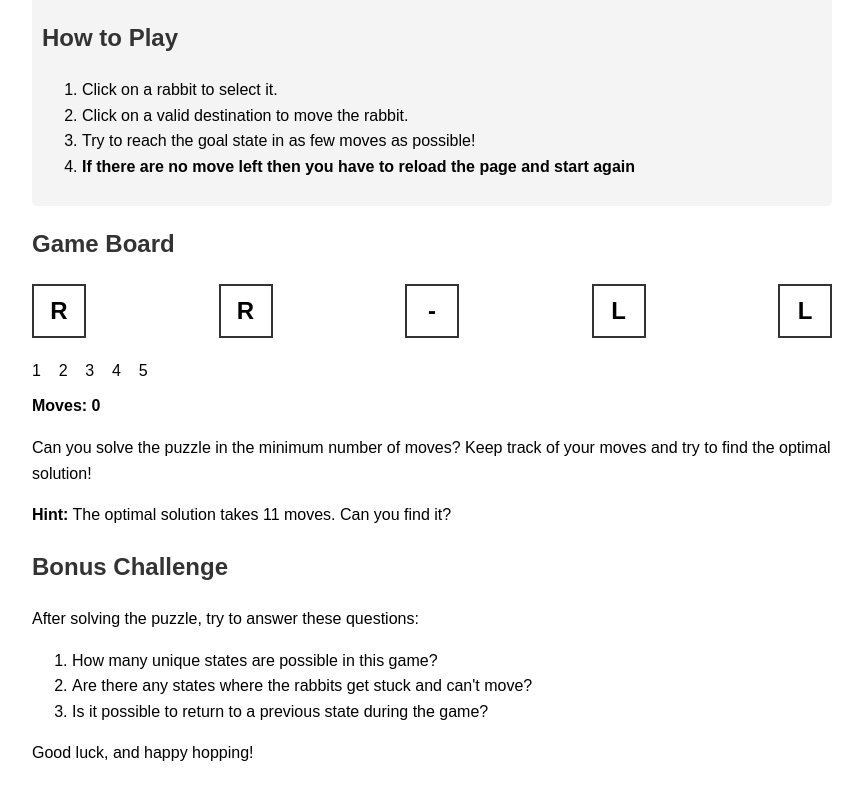
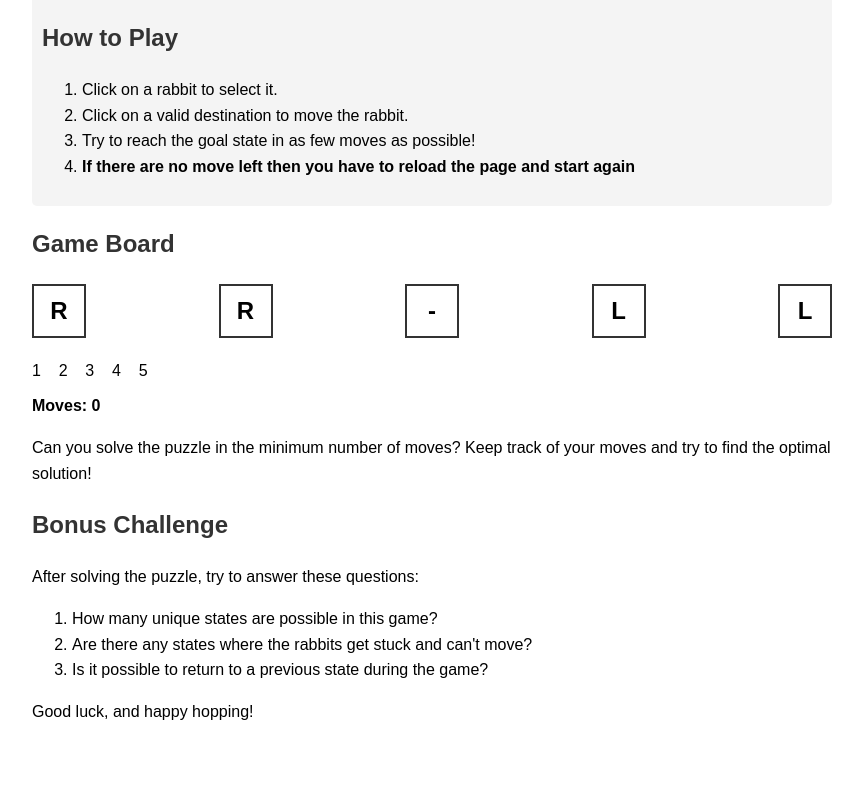
Before and after one commit to Hitesh-Binjrawat/Blogs, a plain HTML site: page rabbit_game.html in a window 1280 px wide. Shown: the part 800-1600 px from the top of the page, without its empty margins (208-1071 px from the left). After the commit the page ends 1560 px from the top, so only its background shows below. Drawn offline with Linux system fonts and the light colour scheme.

Commit message:
Update rabbit_game.html

```diff
--- a/rabbit_game.html
+++ b/rabbit_game.html
@@ -1,109 +1,3 @@
-<!-- <!DOCTYPE html>
-<html lang="en">
-<head>
-    <meta charset="UTF-8">
-    <meta name="viewport" content="width=device-width, initial-scale=1.0">
-    <title>The Great Rabbit Hop Challenge</title>
-    <style>
-        body {
-            font-family: Arial, sans-serif;
-            line-height: 1.6;
-            margin: 0 auto;
-            max-width: 800px;
-            padding: 20px;
-        }
-        h1, h2 {
-            color: #333;
-        }
-        .game-board {
-            display: flex;
-            justify-content: space-between;
-            margin: 20px 0;
-        }
-        .position {
-            border: 2px solid #333;
-            width: 50px;
-            height: 50px;
-            display: flex;
-            justify-content: center;
-            align-items: center;
-            font-size: 24px;
-            font-weight: bold;
-        }
-        .rules, .how-to-play {
-            background-color: #f4f4f4;
-            padding: 10px;
-            border-radius: 5px;
-        }
-    </style>
-</head>
-<body>
-    <h1>The Great Rabbit Hop Challenge</h1>
-
-    <p>Welcome to the Great Rabbit Hop Challenge! Can you help two groups of rabbits cross paths without colliding?</p>
-
-    <h2>Game Setup</h2>
-    <ul>
-        <li>The game board is a path with 5 positions.</li>
-        <li>Two rabbits start on the left (RR) and two on the right (LL).</li>
-        <li>The middle position is empty (-).</li>
-        <li>Starting position: (RR-LL)</li>
-    </ul>
-
-    <div class="rules">
-        <h2>Rules</h2>
-        <ol>
-            <li>Rabbits can only move forward.</li>
-            <li>A rabbit can hop to an adjacent empty spot.</li>
-            <li>A rabbit can jump over one other rabbit to an empty spot.</li>
-            <li>No other long jumps are allowed.</li>
-            <li>The goal is to swap the rabbits' positions: (LL-RR)</li>
-        </ol>
-    </div>
-
-    <div class="how-to-play">
-        <h2>How to Play</h2>
-        <ol>
-            <li>Click on a rabbit to select it.</li>
-            <li>Click on a valid destination to move the rabbit.</li>
-            <li>Try to reach the goal state in as few moves as possible!</li>
-        </ol>
-    </div>
-
-    <h2>Game Board</h2>
-    <div class="game-board">
-        <div class="position">R</div>
-        <div class="position">R</div>
-        <div class="position">-</div>
-        <div class="position">L</div>
-        <div class="position">L</div>
-    </div>
-    <div>1 &nbsp;&nbsp; 2 &nbsp;&nbsp; 3 &nbsp;&nbsp; 4 &nbsp;&nbsp; 5</div>
-
-    <h2>Possible Moves</h2>
-    <ul>
-        <li>2R: (R-RLL)</li>
-        <li>1R: (-RRLL)</li>
-        <li>4L: (RRL-L)</li>
-        <li>5L: (RRLL-)</li>
-    </ul>
-
-    <h2>Challenge</h2>
-    <p>Can you solve the puzzle in the minimum number of moves? Keep track of your moves and try to find the optimal solution!</p>
-
-    <p><strong>Hint:</strong> The optimal solution takes 11 moves. Can you find it?</p>
-
-    <h2>Bonus Challenge</h2>
-    <p>After solving the puzzle, try to answer these questions:</p>
-    <ol>
-        <li>How many unique states are possible in this game?</li>
-        <li>Are there any states where the rabbits get stuck and can't move?</li>
-        <li>Is it possible to return to a previous state during the game?</li>
-    </ol>
-
-    <p>Good luck, and happy hopping!</p>
-</body>
-</html> -->
 <!DOCTYPE html>
 <html lang="en">
 <head>
@@ -197,7 +91,6 @@
     <div id="message"></div>
     <p>Can you solve the puzzle in the minimum number of moves? Keep track of your moves and try to find the optimal solution!</p>
 
-    <p><strong>Hint:</strong> The optimal solution takes 11 moves. Can you find it?</p>
 
     <h2>Bonus Challenge</h2>
     <p>After solving the puzzle, try to answer these questions:</p>
@@ -208,8 +101,6 @@
     </ol>
 
     <p>Good luck, and happy hopping!</p>
-
-    <!-- ... (rest of the HTML content remains the same) ... -->
 
     <script>
         const gameBoard = document.getElementById('gameBoard');
```
